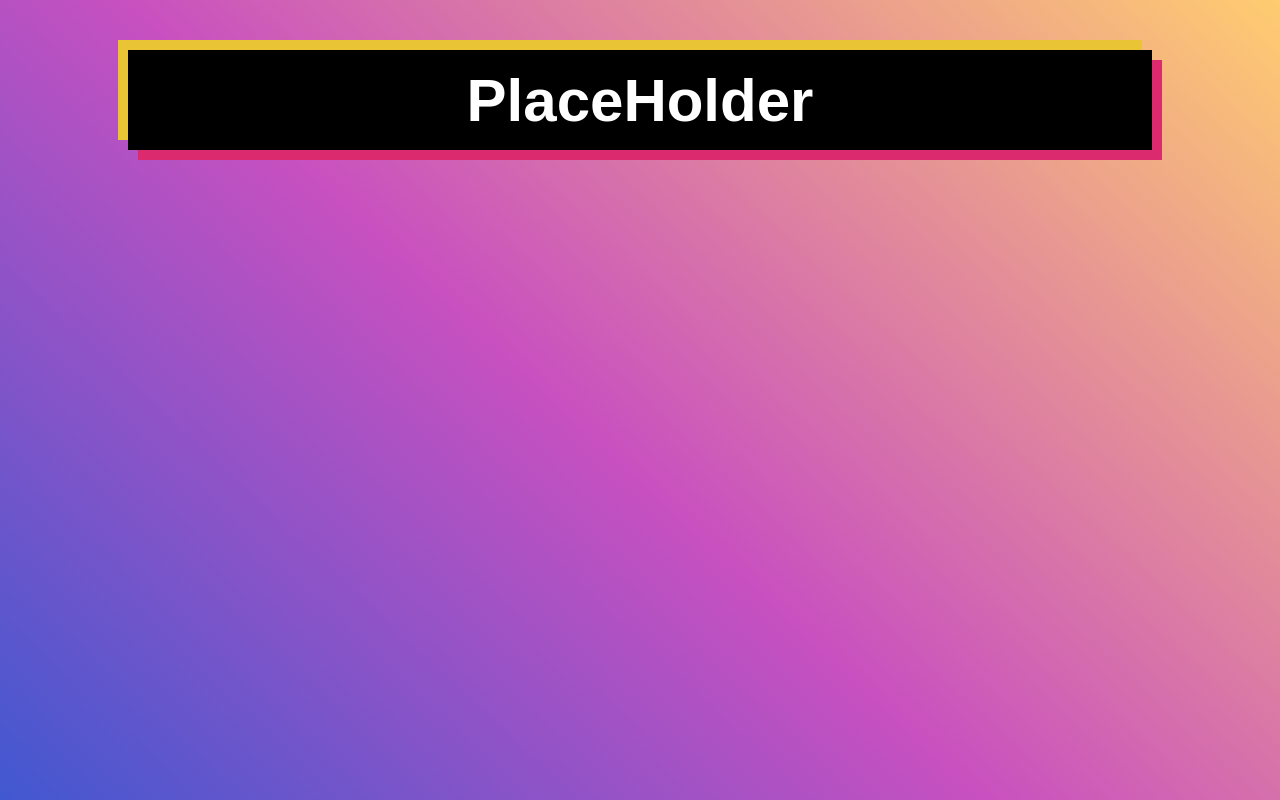
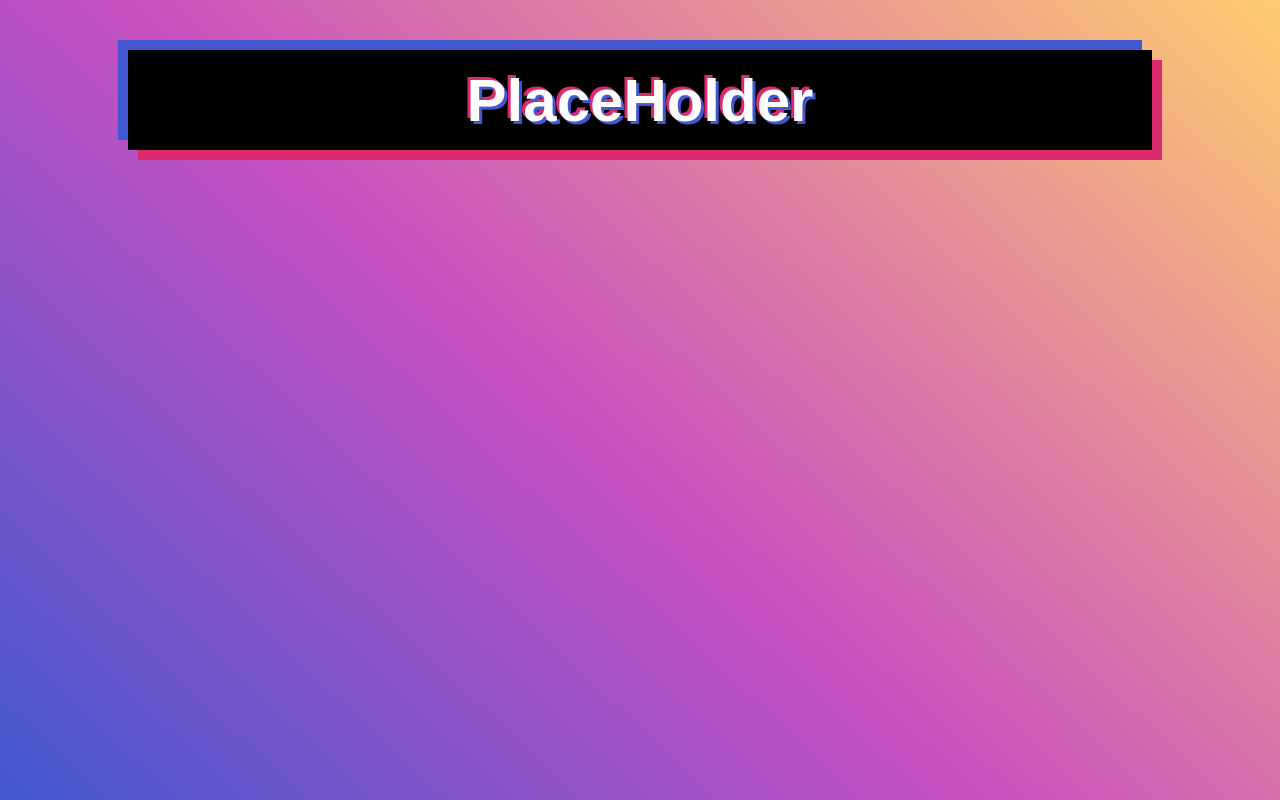
Before and after one commit to IvanSmiljanic/IvanSmiljanic.github.io, a plain HTML site: page index.html in a window 1280 px wide. Drawn offline with Linux system fonts and the light colour scheme; a web font is replaced by a local one.

Commit message:
Text shadows

```diff
--- a/style.css
+++ b/style.css
@@ -12,18 +12,18 @@ body
 {
     width: 80%;
     min-height: 100px;
-    box-shadow: 10px 10px #db2b6e, -10px -10px #e9c535;
+    box-shadow: 10px 10px #db2b6e, -10px -10px #4158D0;
     margin: 50px auto;
     background: black;
+    transition: .2s ease-in-out;
     display: flex;
     justify-content: center;
     align-items: center;
-    transition: .2s ease-in-out;
 }
 
 #pageContainer:hover
 {
-    box-shadow: 15px 15px #db2b6e, -15px -15px #e9c535;
+    box-shadow: 15px 15px #db2b6e, -15px -15px #4158D0;
 }
 
 .placeholderText
@@ -31,12 +31,7 @@ body
     font-family: 'Sofia Sans', sans-serif;
     color: white;
     font-size: 60px;
+    text-shadow: 3px 3px #4158D0, -3px -3px #db2b6e;
     margin: 0;
-    position: absolute;
     z-index: 5;
 }
-
-.textShadowUno
-{
-    z-index: 4;
-}
```
